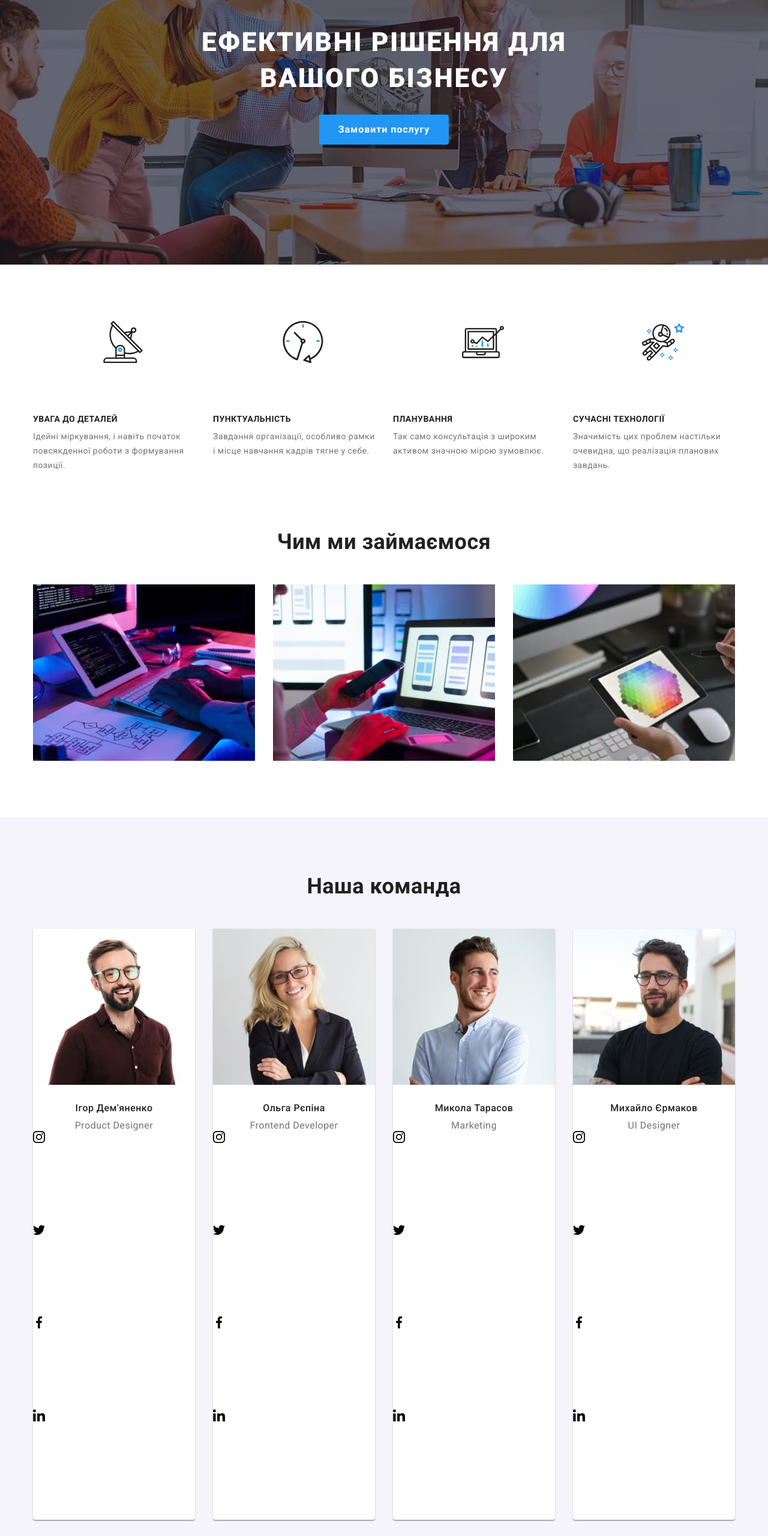
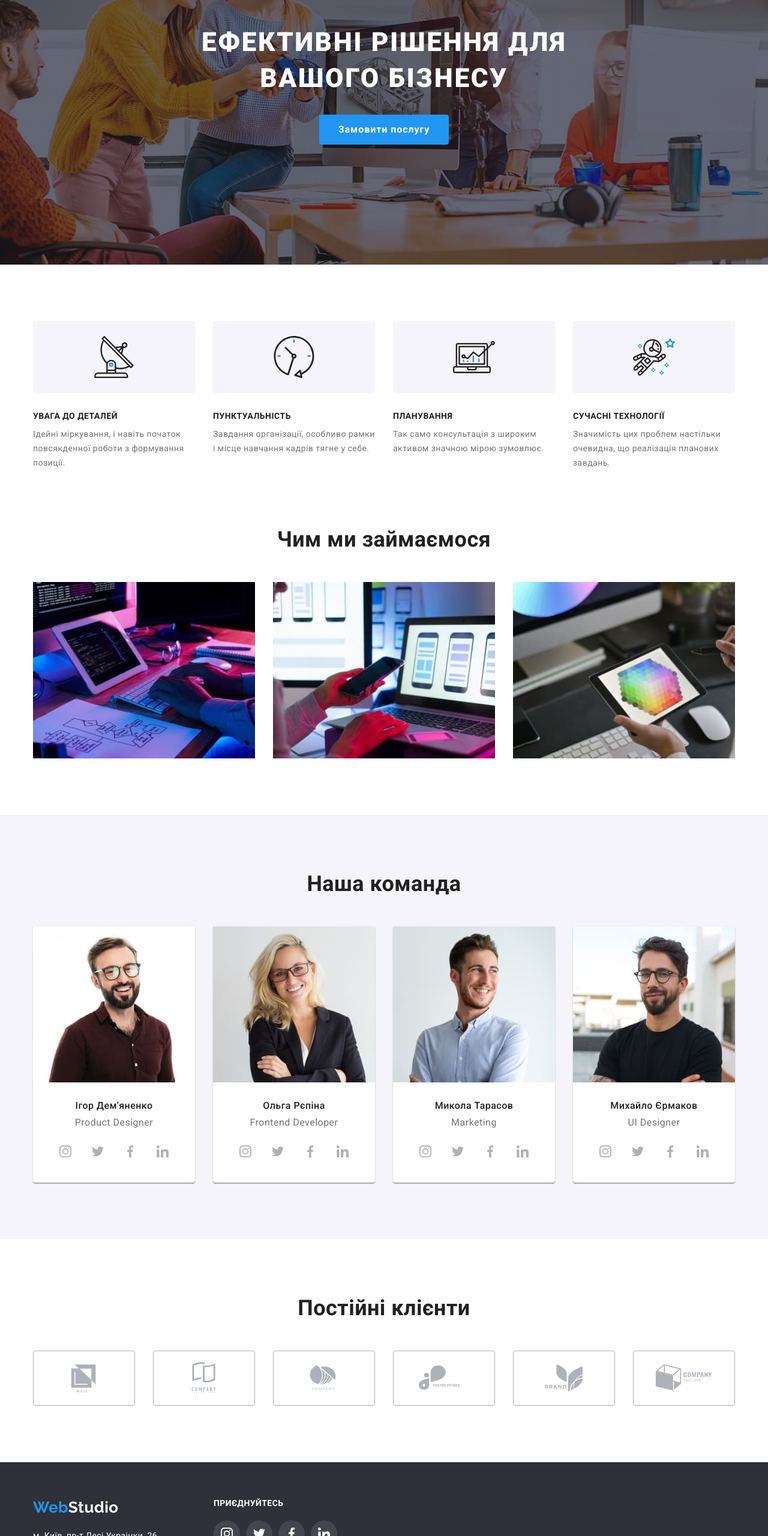
Before and after one commit to OksanaLelak/goit-markup-hw-04, a plain HTML site: page index.html in a window 1280 px wide. Shown: the part 240-2800 px from the top of the page at 60% size. Drawn offline with nearby package versions, Linux system fonts and the light colour scheme.

Commit message:
Позіционування

```diff
--- a/css/styles.css
+++ b/css/styles.css
@@ -276,6 +276,20 @@ img{
 	flex-basis: calc(100% / 3 var(--card-set-gap));
 	margin-right: var(--card-set-gap);
 }
+.icon-thumb {
+	background-color: var(--second-accent-background-color);
+	display: flex;
+	justify-content: center;
+	align-items: center;
+	margin-bottom: 30px;
+	border-radius: 4px;
+	width: 270px;
+	height: 120px;
+}
+.features-icon {
+	width: 70px;
+	height: 70px;
+}
 
 .feature-title {
 	margin-bottom: 10px;
@@ -347,6 +361,7 @@ img{
 	padding-bottom: 30px;
 	width: 270px;
 	box-shadow: 0px 1px 3px rgba(0, 0, 0, 0.12), 0px 1px 1px rgba(0, 0, 0, 0.14), 0px 2px 1px rgba(0, 0, 0, 0.2);
+	border: transparent;
 	border-radius: 0px 0px 4px 4px;
 }
 
@@ -366,16 +381,77 @@ img{
 	line-height: 1.18;
 	text-align: center;
 }
+.icon-list {
+	display: flex;
+	justify-content: center;
+	gap: 10px;
+}
+.icon-item {
+	margin-top: 16px;
+}
+.icon-link {
+	display: flex;
+	justify-content: center;
+	align-items: center;
+	width: 44px;
+	height: 44px;
+	border-radius: 50%;
+	color: #AFB1B8;
+}
+.icon-social {
+	width: 20px;
+	height: 20px;
+	fill: currentColor;
+}
+.icon-link:hover,
+.icon-link:focus {
+	background-color: var(--accent-color);
+	color: var(--white-text-color);
+}
 
 
+.clients {
+	width: auto;
+}
+.clients-list {
+	display: flex;
+	justify-content: center;
+	align-items: center;
+	gap: 30px;
+}
+.clients-logo-link {
+display: flex;
+justify-content: center;
+align-items: center;
+width: 170px;
+height: 92px;
+color: #AFB1B8;
+border: 1px solid #AFB1B8;
+border-radius: 4px;
+}
+.client-logo {
+	fill: currentColor;
+	width: 106px;
+	height: 60px;
+}
+.clients-logo-link:hover,
+.clients-logo-link:focus {
+	color: var(--accent-color);
+	border: 1px solid var(--accent-color);
+}
 /* Футер */
 
 .footer {
+	display: flex;
 	background-color: var(--hero-background-color);
 	width: auto;
 	padding-top: 60px;
 	padding-bottom: 60px;
 }
+.footer .container {
+display: flex;
+}
+
 
 .footer-contact {
 	font-style: normal;
@@ -402,7 +478,59 @@ img{
 	color: var(--link-address-bottom-color);
 	letter-spacing: 0.03em;
 }
+.contact-footer {
+	margin-right: 70px;
+	width: 231px;
 
+}
+.footer-subscribe {
+	display: inline-block;
+	align-items: flex-start;
+}
+.footer-subscribe .subscribe-link {
+	background-color: rgba(255, 255, 255, 0.1);
+}
+.footer-text {
+	display: block;
+	color: var(--white-text-color);
+	font-family: 'Roboto';
+	font-weight: 700;
+	font-size: 14px;
+	line-height: 1.172;
+	letter-spacing: 0.03em;
+	text-transform: uppercase;
+	margin-bottom: 20px;
+}
+.subscribe-list {
+	display: flex;
+	align-items: flex-start;
+	justify-content: center;
+	align-items: center;
+	gap: 10px;
+}
+.subscribe-item {
+	display: block;
+}
+.subscribe-link {
+	display: flex;
+	justify-content: center;
+	align-items: center;
+	color: var(--white-text-color);
+	background-color: inherit;
+	border-radius: 50%;
+	width: 44px;
+	height: 44px;
+}
+.subscribe-link:hover,
+.subscribe-link:focus {
+	background-color: var(--accent-color);
+	color: var(--white-text-color);
+}
+.subscribe-icon {
+	width: 20px;
+	height: 20px;
+	fill: currentColor;
+}
 
 /* Портфоліо */
 
--- a/index.html
+++ b/index.html
@@ -414,7 +414,7 @@
       </section>
       <section class="clients section">
         <div class="container">
-          <h2 class="section title">Постійні клієнти</h2>
+          <h2 class="section-title">Постійні клієнти</h2>
           <ul class="clients-list">
             <li class="clients-list-item">
               <a class="clients-logo-link" href="">
@@ -466,7 +466,7 @@
     <!--Футер-->
     <footer class="footer">
       <div class="container">
-        <div class="contacts-footer">
+        <div class="contact-footer">
           <a class="logo link" href="./index.html"
             ><span class="web-logo">Web</span
             ><span class="logo-white">Studio</span></a
```
